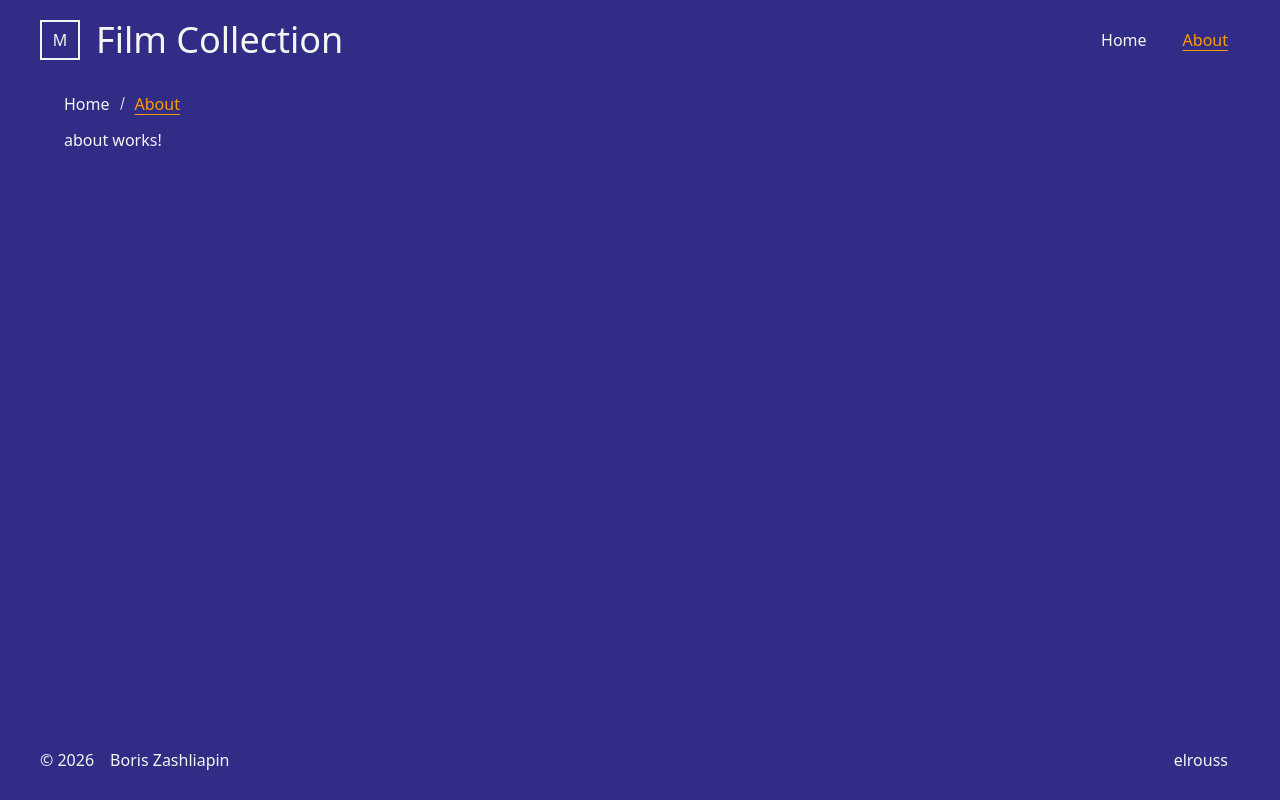
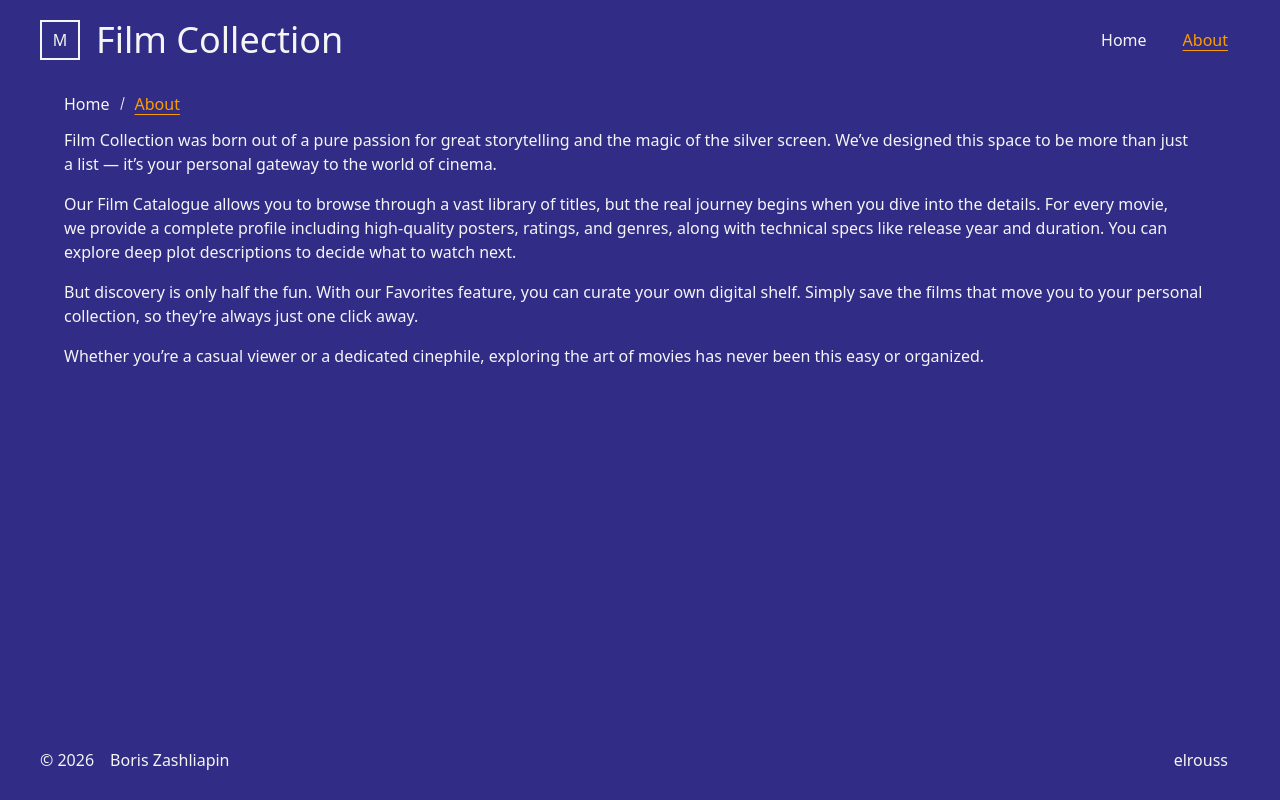
Before and after one commit to elrouss/film-collection, an Angular app: page /#/about in a window 1280 px wide. Built offline with nearby package versions, Linux system fonts and the light colour scheme.

Commit message:
feat: add page about content

```diff
--- a/src/app/features/about/about.component.html
+++ b/src/app/features/about/about.component.html
@@ -1 +1,26 @@
-<p>about works!</p>
+<section class="flex flex-col gap-4" aria-label="About">
+  <p>
+    Film Collection was born out of&nbsp;a&nbsp;pure passion for great storytelling and the magic
+    of&nbsp;the silver screen. We&rsquo;ve designed this space to&nbsp;be&nbsp;more than just
+    a&nbsp;list&nbsp;&mdash; it&rsquo;s your personal gateway to&nbsp;the world of&nbsp;cinema.
+  </p>
+
+  <p>
+    Our Film Catalogue allows you to&nbsp;browse through a&nbsp;vast library of&nbsp;titles, but the
+    real journey begins when you dive into the details. For every movie, we&nbsp;provide
+    a&nbsp;complete profile including high-quality posters, ratings, and genres, along with
+    technical specs like release year and duration. You can explore deep plot descriptions
+    to&nbsp;decide what to&nbsp;watch next.
+  </p>
+
+  <p>
+    But discovery is&nbsp;only half the fun. With our Favorites feature, you can curate your own
+    digital shelf. Simply save the films that move you to&nbsp;your personal collection,
+    so&nbsp;they&rsquo;re always just one click away.
+  </p>
+
+  <p>
+    Whether you&rsquo;re a&nbsp;casual viewer or&nbsp;a&nbsp;dedicated cinephile, exploring the art
+    of&nbsp;movies has never been this easy or&nbsp;organized.
+  </p>
+</section>
```
